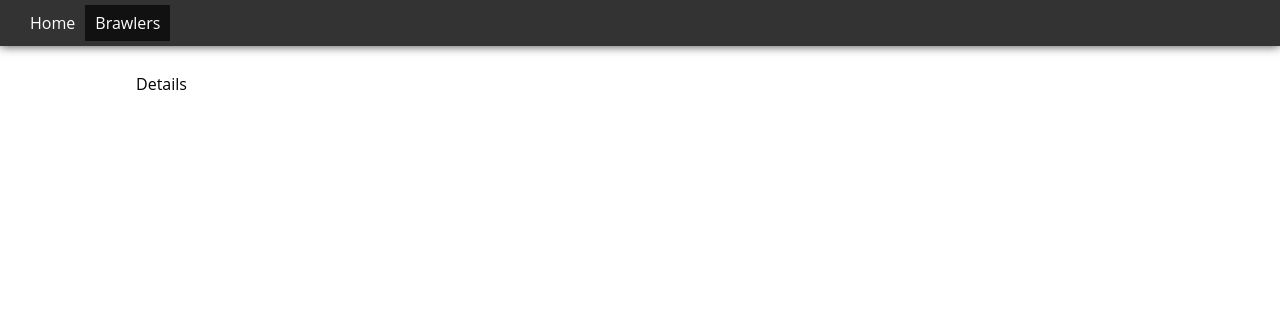
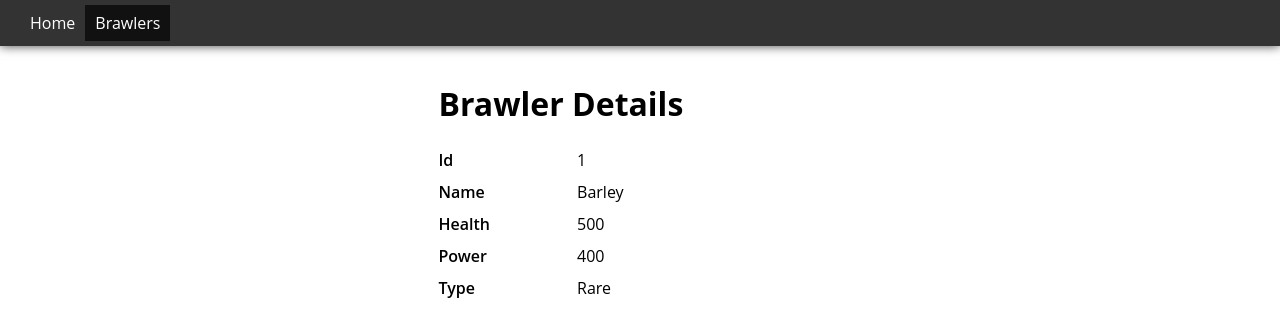
Before and after one commit to swapnil2993/brawler-app, a React (Create React App) app: page /brawlers/details/1 in a window 1280 px wide. Shown: the top 336 px of the page. Built offline with nearby package versions, Linux system fonts and the light colour scheme.

Commit message:
Adds static details container

```diff
--- a/src/layout/index.js
+++ b/src/layout/index.js
@@ -5,6 +5,7 @@
 import Brawlers from "../pages/brawlers";
 import "./styles.css";
 import CreateBrawler from "../pages/create-brawlers";
+import Details from "../pages/details";
 
 export default function Layout() {
   return (
@@ -16,7 +17,7 @@
             <Route index path="/home" element={<Home />} />
             <Route path="/brawlers" element={<Brawlers />} />
             <Route path="/brawlers/create" element={<CreateBrawler />} />
-            <Route path="/brawlers/details/:id" element={<>Details</>} />
+            <Route path="/brawlers/details/:id" element={<Details />} />
             <Route exact path="/" element={<Navigate replace to="/home" />} />
           </Routes>
         </div>
--- /dev/null
+++ b/src/pages/details/index.js
@@ -0,0 +1,31 @@
+import React from "react";
+import "./style.css";
+
+const displayOrder = ["id","name", "health", "power", "type"];
+
+const Details = () => {
+  const item = {
+    id: 1,
+    name: "Barley",
+    power: 400,
+    health: 500,
+    type: "Rare",
+  };
+  return (
+    <div className="wrapper">
+      <h1>Brawler Details</h1>
+      <div className="details-container">
+        <dl className="attributes">
+          {displayOrder.map((key) => (
+            <React.Fragment key={key}>
+              <dt>{key}</dt>
+              <dd>{item[key]}</dd>
+            </React.Fragment>
+          ))}
+        </dl>
+      </div>
+    </div>
+  );
+};
+
+export default Details;
--- /dev/null
+++ b/src/pages/details/style.css
@@ -0,0 +1,32 @@
+.wrapper {
+  display: flex;
+  flex-direction: column;
+  width: 40%;
+  align-content: space-around;
+  flex-wrap: nowrap;
+  justify-content: space-between;
+  margin: 2rem auto;
+  align-items: flex-start;
+}
+.wrapper h1 {
+  margin-bottom: 2rem;
+}
+.details-container {
+  display: grid;
+  padding: 2rem 0;
+  grid-template-columns: repeat(auto-fit, minmax(400px, 1fr));
+  grid-gap: 2em;
+}
+.attributes {
+  display: grid;
+  grid-template-columns: repeat(auto-fit, minmax(10ch, 1fr));
+  grid-gap: 1em;
+}
+.attributes dt {
+  grid-column-start: 1;
+  font-weight: 600;
+  text-transform: capitalize;
+}
+.attributes dd {
+  grid-column-start: span 2;
+}
```
